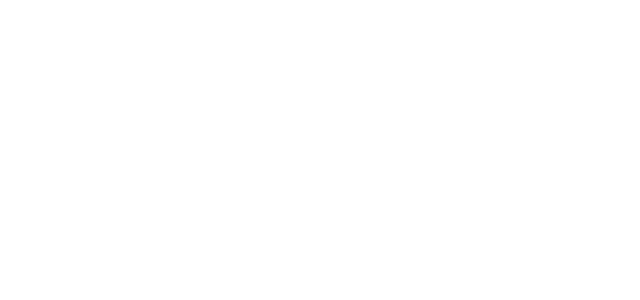
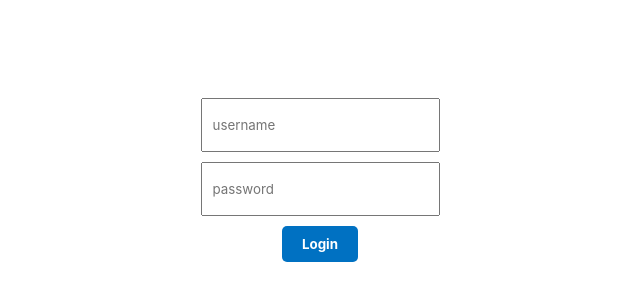
Before and after one commit to JS-Jamie/booking.com-clone, a React (Create React App) app in the folder client/: page /login in a window 1280 px wide. Before the commit this address had no page. Shown: the part 302-602 px from the top of the page, without its empty margins (320-960 px from the left). Built offline with nearby package versions, Linux system fonts and the light colour scheme.

Commit message:
Create a login page and make register and login buttons disappear for when logged in

```diff
--- a/client/src/App.js
+++ b/client/src/App.js
@@ -2,6 +2,7 @@
 import Home from './pages/home/Home';
 import List from './pages/list/List';
 import Hotel from './pages/hotel/Hotel';
+import Login from './pages/login/Login';
 
 function App() {
   return (
@@ -10,6 +11,7 @@
         <Route path='/' element={<Home />} />
         <Route path='/hotels' element={<List />} />
         <Route path='/hotels/:id' element={<Hotel />} />
+        <Route path='/login' element={<Login />} />
       </Routes>
     </BrowserRouter>
   );
--- a/client/src/components/header/Header.jsx
+++ b/client/src/components/header/Header.jsx
@@ -15,7 +15,8 @@
 import { useContext, useState } from 'react';
 import { format } from 'date-fns'; // transforms js date to readable strings
 import { useNavigate } from 'react-router-dom';
-import { SearchContext } from '../../context/searchContext';
+import { SearchContext } from '../../context/SearchContext';
+import { AuthContext } from '../../context/AuthContext';
 
 const Header = ({ type }) => {
   const [destination, setDestination] = useState('');
@@ -36,6 +37,7 @@
   });
 
   const navigate = useNavigate();
+  const { user } = useContext(AuthContext);
 
   const handleOption = (name, operation) => {
     setOptions((prev) => {
@@ -89,7 +91,7 @@
               The joy of home anywhere in the world
             </h1>
             <p className='headerDesc'>Easy booking, easy living</p>
-            <button className='headerBtn'>Sign in / Register</button>
+            {!user && <button className='headerBtn'>Sign in / Register</button>}
 
             <div className='headerSearch'>
               <div className='headerSearchItem'>
--- a/client/src/components/navbar/Navbar.jsx
+++ b/client/src/components/navbar/Navbar.jsx
@@ -1,17 +1,25 @@
 import './navbar.css';
 import { Link } from 'react-router-dom';
+import { useContext } from 'react';
+import { AuthContext } from '../../context/AuthContext';
 
 const Navbar = () => {
+  const { user } = useContext(AuthContext);
+
   return (
     <div className='navbar'>
       <div className='navContainer'>
         <Link to='/' style={{ color: 'inherit', textDecoration: 'none' }}>
           <span className='logo'>eBooking.com</span>
         </Link>
-        <div className='navItems'>
-          <button className='navButton'>Register</button>
-          <button className='navButton'>Login</button>
-        </div>
+        {user ? (
+          user.username
+        ) : (
+          <div className='navItems'>
+            <button className='navButton'>Register</button>
+            <button className='navButton'>Login</button>
+          </div>
+        )}
       </div>
     </div>
   );
--- /dev/null
+++ b/client/src/context/AuthContext.js
@@ -0,0 +1,61 @@
+import { createContext, useEffect, useReducer } from 'react';
+
+const INITIAL_STATE = {
+  user: JSON.parse(localStorage.getItem('user')) || null,
+  loading: false,
+  error: null,
+};
+
+export const AuthContext = createContext(INITIAL_STATE);
+
+const AuthReducer = (state, action) => {
+  switch (action.type) {
+    case 'LOGIN_START':
+      return {
+        user: null,
+        loading: true,
+        error: null,
+      };
+    case 'LOGIN_SUCCESS':
+      return {
+        user: action.payload,
+        loading: true,
+        error: null,
+      };
+    case 'LOGIN_FAILURE':
+      return {
+        user: null,
+        loading: false,
+        error: action.payload,
+      };
+    case 'LOGOUT':
+      return {
+        user: null,
+        loading: false,
+        error: null,
+      };
+    default:
+      return state;
+  }
+};
+
+export const AuthContextProvider = ({ children }) => {
+  const [state, dispatch] = useReducer(AuthReducer, INITIAL_STATE);
+
+  useEffect(() => {
+    localStorage.setItem('user', JSON.stringify(state.user));
+  }, [state.user]);
+
+  return (
+    <AuthContext.Provider
+      value={{
+        user: state.user,
+        loading: state.loading,
+        error: state.error,
+        dispatch,
+      }}
+    >
+      {children}
+    </AuthContext.Provider>
+  );
+};
--- a/client/src/index.js
+++ b/client/src/index.js
@@ -1,13 +1,16 @@
 import React from 'react';
 import ReactDOM from 'react-dom/client';
 import App from './App';
-import { SearchContextProvider } from './context/searchContext';
+import { AuthContextProvider } from './context/AuthContext';
+import { SearchContextProvider } from './context/SearchContext';
 
 const root = ReactDOM.createRoot(document.getElementById('root'));
 root.render(
   <React.StrictMode>
-    <SearchContextProvider>
-      <App />
-    </SearchContextProvider>
+    <AuthContextProvider>
+      <SearchContextProvider>
+        <App />
+      </SearchContextProvider>
+    </AuthContextProvider>
   </React.StrictMode>
 );
--- a/client/src/pages/hotel/Hotel.jsx
+++ b/client/src/pages/hotel/Hotel.jsx
@@ -13,7 +13,7 @@
 import { useContext, useState } from 'react';
 import { useLocation } from 'react-router-dom';
 import useFetch from '../../hooks/useFetch';
-import { SearchContext } from '../../context/searchContext';
+import { SearchContext } from '../../context/SearchContext';
 
 const Hotel = () => {
   const location = useLocation();
--- /dev/null
+++ b/client/src/pages/login/Login.jsx
@@ -0,0 +1,57 @@
+import { useContext, useState } from 'react';
+import { useNavigate } from 'react-router-dom';
+import { AuthContext } from '../../context/AuthContext';
+import './login.css';
+import axios from 'axios';
+
+const Login = () => {
+  const [credentials, setCredentials] = useState({
+    username: undefined,
+    password: undefined,
+  });
+
+  const { loading, error, dispatch } = useContext(AuthContext);
+
+  const navigate = useNavigate();
+
+  const handleChange = (e) => {
+    setCredentials((prev) => ({ ...prev, [e.target.id]: e.target.value }));
+  };
+
+  const handleClick = async (e) => {
+    e.preventDefault();
+    dispatch({ type: 'LOGIN_START' });
+    try {
+      const res = await axios.post('/auth/login', credentials);
+      dispatch({ type: 'LOGIN_SUCCESS', payload: res.data });
+      navigate('/');
+    } catch (error) {
+      dispatch({ type: 'LOGIN_FAILURE', payload: error.response.data });
+    }
+  };
+
+  return (
+    <div className='login'>
+      <input
+        type='text'
+        placeholder='username'
+        id='username'
+        onChange={handleChange}
+        className='lInput'
+      />
+      <input
+        type='password'
+        placeholder='password'
+        id='password'
+        onChange={handleChange}
+        className='lInput'
+      />
+      <button disabled={loading} onClick={handleClick} className='lButton'>
+        Login
+      </button>
+      {error && <span>{error.message}</span>}
+    </div>
+  );
+};
+
+export default Login;
--- /dev/null
+++ b/client/src/pages/login/login.css
@@ -0,0 +1,28 @@
+.login {
+  display: flex;
+  justify-content: center;
+  flex-direction: column;
+  align-items: center;
+  gap: 10px;
+  margin-top: 400px;
+}
+
+.lInput {
+  height: 30px;
+  padding: 10px;
+}
+
+.lButton {
+  border: none;
+  padding: 10px 20px;
+  background-color: #0071c2;
+  color: white;
+  font-weight: bold;
+  cursor: pointer;
+  border-radius: 5px;
+}
+
+.lButton:disabled {
+  background-color: #0071c28c;
+  cursor: not-allowed;
+}
```
Also changed, not shown: client/src/context/SearchContext.js (renamed from client/src/context/searchContext.jsx).
